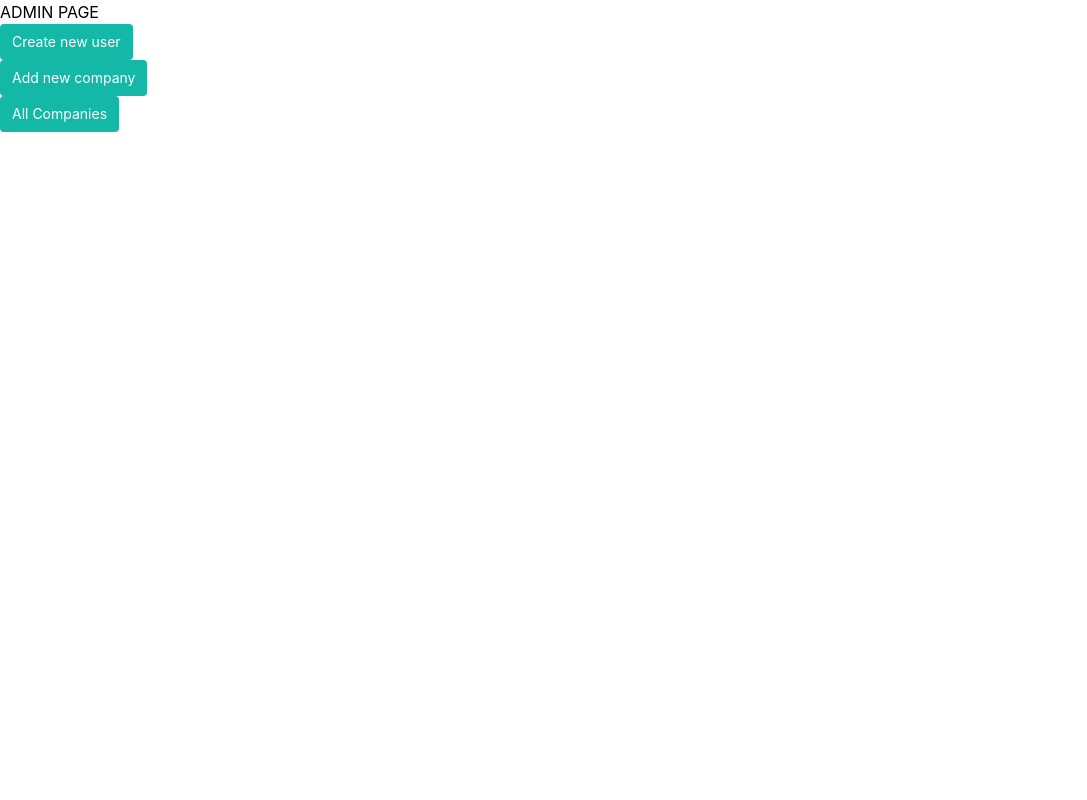
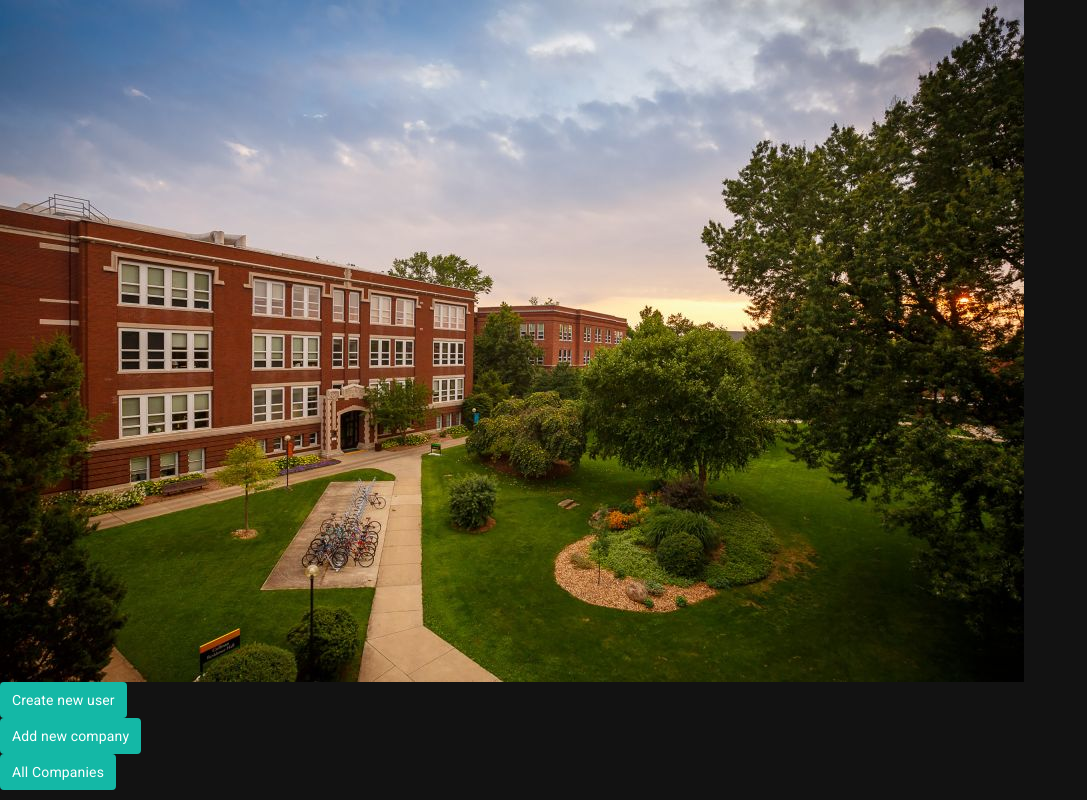
Before and after one commit to SharanyaSD/PlacementCell, a React (Create React App) app: page /admin-account in a window 1280 px wide. Shown: the whole page, without its empty margins (0-1087 px from the left). Built offline with nearby package versions, Linux system fonts and the light colour scheme.

Commit message:
modified display content

```diff
--- a/src/App.tsx
+++ b/src/App.tsx
@@ -14,6 +14,10 @@ import CompanyDetails from "./components/CompanyDetails";
 import UpdateCompanyForm from "./components/UpdateCompanyForm";
 import UpdateOpportunityForm from "./components/UpdateOpportunityForm";
 import CreateCompanyPlacement from "./components/CreateCompanyPlacement";
+import { ThemeProvider } from "@emotion/react";
+import theme from "./utilities/Theme";
+import CssBaseline from "@mui/material/CssBaseline";
+// import HomePage from "./components/HomePage";
 // import AllCompanies from "./components/AllCompanies";
 
 const router = createBrowserRouter([
@@ -84,9 +88,12 @@ const router = createBrowserRouter([
 
 const App = () => {
   return (
-    <div className="App">
-      <RouterProvider router={router} />
-    </div>
+    <ThemeProvider theme={theme}>
+      <CssBaseline />
+      <div className="App">
+        <RouterProvider router={router} />
+      </div>
+    </ThemeProvider>
   );
 };
 
--- a/src/components/AdminAccount.tsx
+++ b/src/components/AdminAccount.tsx
@@ -1,5 +1,6 @@
 import React from "react";
 import { useNavigate } from "react-router-dom";
+import home from "../assets/images/home.jpg";
 
 const AdminAccount = () => {
   const navigate = useNavigate();
@@ -16,7 +17,10 @@ const AdminAccount = () => {
   };
   return (
     <div>
-      <h1> ADMIN PAGE</h1>
+      <div className="homeImage">
+        <img src={home} alt="Descroiption" />
+      </div>
+
       <div className="userform">
         <button
           className="flex-shrink-0 bg-teal-500 hover:bg-teal-700 border-teal-500 hover:border-teal-700 text-sm border-4 text-white py-1 px-2 rounded"
--- a/src/components/Dashboard.tsx
+++ b/src/components/Dashboard.tsx
@@ -35,9 +35,11 @@ const Dashboard = () => {
 
   return (
     <div>
-      <h1> Welcome, user </h1>
       {userDetails && (
         <div>
+          <h1>
+            <strong>Welcome, </strong> {userDetails.first_name}
+          </h1>
           <p>
             <strong>Name :</strong> {userDetails.first_name}{" "}
             {userDetails.last_name}
@@ -45,7 +47,7 @@ const Dashboard = () => {
           <p>
             <strong>Email: </strong> {userDetails.email}{" "}
           </p>
-          <p>
+          {/* <p>
             <strong>Batch: </strong> {userDetails.batch}{" "}
           </p>
           <p>
@@ -53,7 +55,7 @@ const Dashboard = () => {
           </p>
           <p>
             <strong>LinkedIn: </strong> {userDetails.linkedin}{" "}
-          </p>
+          </p> */}
 
           {role_id === 1 || role_id === 2 ? (
             <>
--- a/src/components/Login.tsx
+++ b/src/components/Login.tsx
@@ -2,9 +2,11 @@ import { login } from "../api/auth";
 import { useNavigate } from "react-router-dom";
 import "../index.css";
 import storage from "../utilities/storage";
+import { toast } from "react-toastify";
 
 const Login = () => {
   const navigate = useNavigate();
+  const notify = () => toast("Logged in Successfully");
   const handleSubmit = async (e: any) => {
     e.preventDefault();
 
@@ -41,7 +43,7 @@ const Login = () => {
             type="email"
             name="email"
             required
-            className="mt-1 block w-full px-3 py-2 border border-gray-300 rounded-md shadow-sm focus:outline-none focus:ring-indigo-500 focus:border-indigo-500 sm:text-sm"
+            className="mt-1 block w-full px-3 py-2 border text-black border-gray-300 rounded-md shadow-sm focus:outline-none focus:ring-indigo-500 focus:border-indigo-500 sm:text-sm"
           />
         </div>
         <div>
@@ -53,12 +55,13 @@ const Login = () => {
             type="password"
             name="password"
             required
-            className="mt-1 block w-full px-3 py-2 border border-gray-300 rounded-md shadow-sm focus:outline-none focus:ring-indigo-500 focus:border-indigo-500 sm:text-sm"
+            className="mt-1 block w-full px-3 py-2 border border-gray-300 text-black rounded-md shadow-sm focus:outline-none focus:ring-indigo-500 focus:border-indigo-500 sm:text-sm"
           />
         </div>
         <button
           className="w-full bg-blue-500 hover:bg-blue-700 text-white font-bold py-2 px-4 rounded"
           type="submit"
+          onClick={notify}
         >
           LOGIN
         </button>
--- a/src/index.tsx
+++ b/src/index.tsx
@@ -3,6 +3,10 @@ import ReactDOM from "react-dom/client";
 import "./index.css";
 import App from "./App";
 import reportWebVitals from "./reportWebVitals";
+import "@fontsource/roboto/300.css";
+import "@fontsource/roboto/400.css";
+import "@fontsource/roboto/500.css";
+import "@fontsource/roboto/700.css";
 
 const root = ReactDOM.createRoot(
   document.getElementById("root") as HTMLElement
--- /dev/null
+++ b/src/utilities/Theme.ts
@@ -0,0 +1,9 @@
+import {createTheme} from "@mui/material/styles"
+
+const theme = createTheme({
+    palette: {
+        mode:"dark",
+    },
+});
+
+export default theme
```
Also changed, not shown: package.json (+4 -4 lines), src/assets/images/home.jpg (added), 1 other file (tests, documents, lock files or other folders).
